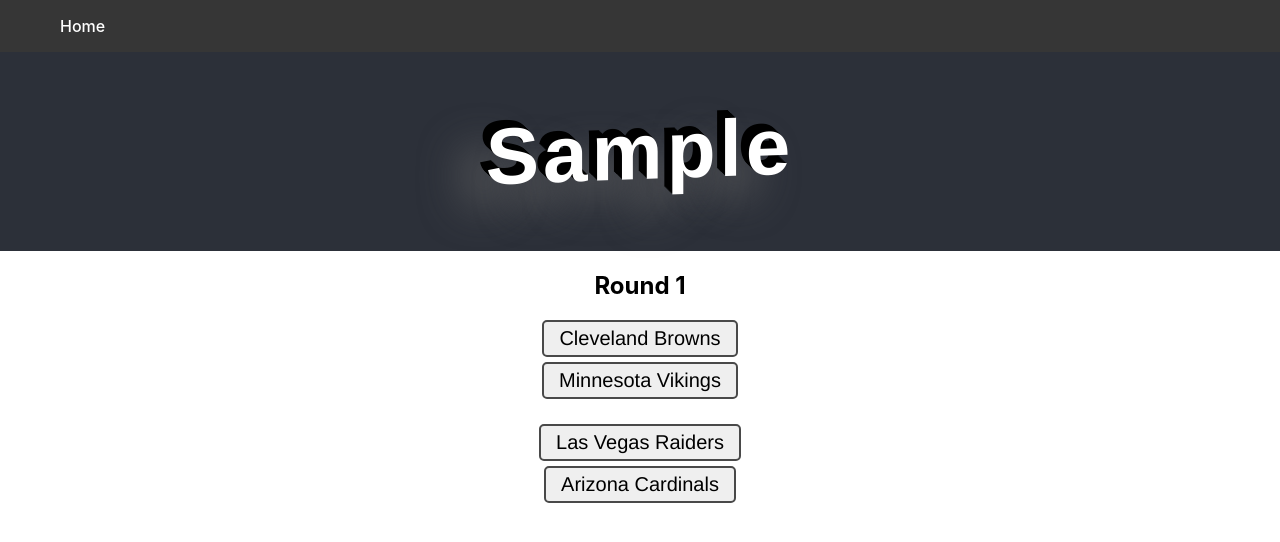
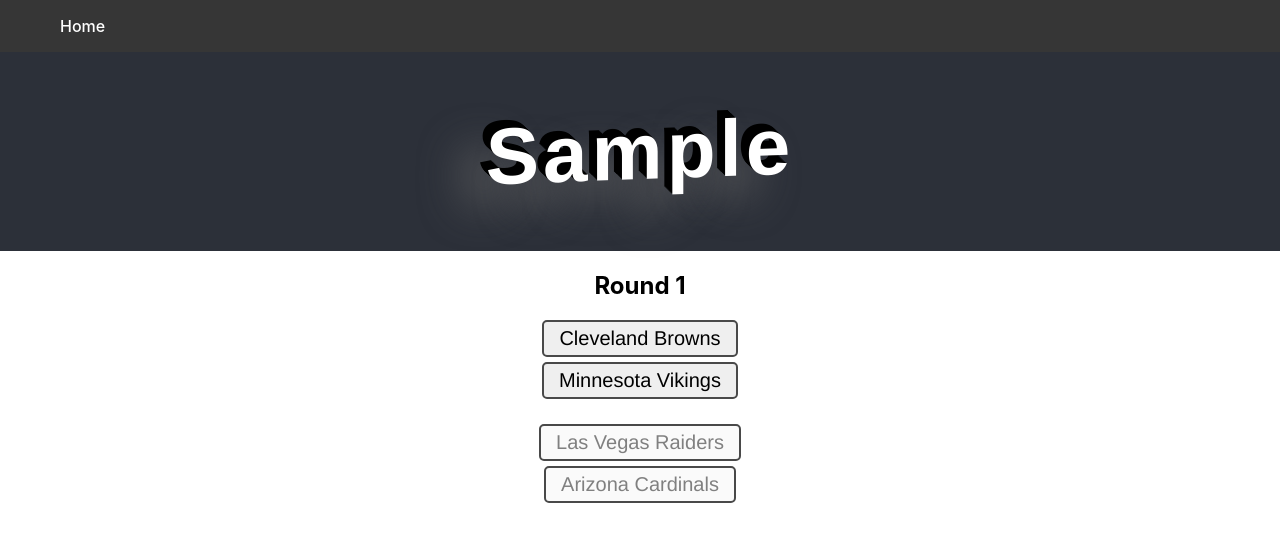
Before and after one commit to Lyreca/bracketeering, a React (Create React App) app: page / in a window 1280 px wide. Both pictures are taken after typing "Sample" into the empty fields and a click on the button "Submit". Shown: the top 542 px of the page. Built offline with nearby package versions, Linux system fonts and the light colour scheme.

Commit message:
added more functionality

```diff
--- a/src/pages/Bracket.js
+++ b/src/pages/Bracket.js
@@ -47,7 +47,6 @@
     else
     if (currMatchup.length === matches[matches.length-1].length) {
       // Add new round
-      alert("Add new round")
       let matchups = [];
       if(currMatchup.length === 1) {
         alert("Winner is " + currMatchup[0]);
@@ -67,13 +66,11 @@
   }, [matches, currMatchup]);
 
   const handleButtonClick = (round, match, pos) => {
-    console.log("Button clicked on Round " + round + " Match " + match + " Position " + pos);
     const teamName = matches[round][match][pos];
-    console.log("Team name: " + teamName);
-
+    let str = "round" + round + "match" + match + "pos" + pos;
+    document.querySelector(`button[name='${str}']`).style.backgroundColor = "green";
+    document.querySelector(`button[name='${str}']`).style.color = "white";
     setCurrMatchup([...currMatchup, teamName]);
-    console.log("Current matchup: " + currMatchup);
-
   }
 
   return (
@@ -90,10 +87,28 @@
                 <div className="Bracket-matchup" key={"round" + index+1 + "match" + num+1}>
 
                   {matchup.map((team, pos) => {
-                    let isDisabled = (index+1 === matches.length) ? false : true;
+                    let isDisabled = true
+
+                    if  (index+1 === matches.length) {
+                        if (currMatchup.length === num) {
+                          isDisabled = false;
+                        }
+                    }
+                    console.log(index)
+                    console.log(size)
+
+                    if (index+1 === Math.log2(size)+1) {
+                      isDisabled = true;
+                    }
 
                     return (
-                      <button key={"round" + index+1 + "match" + num+1 + "pos" + pos+1} disabled={isDisabled} className="Bracket-matchup-team" onClick={() => handleButtonClick(index, num, pos)}>
+                      <button
+                        key={"round" + index+1 + "match" + num+1 + "pos" + pos+1}
+                        name={"round" + index + "match" + num + "pos" + pos}
+                        disabled={isDisabled}
+                        className="Bracket-matchup-team"
+                        onClick={() => handleButtonClick(index, num, pos)}
+                      >
                         {team}
                       </button>
                     );
--- a/src/styles/Bracket.css
+++ b/src/styles/Bracket.css
@@ -59,3 +59,7 @@
     margin-bottom: 5px;
     display: block;
   }
+
+  button:disabled {
+    color: gray;
+  }
```
